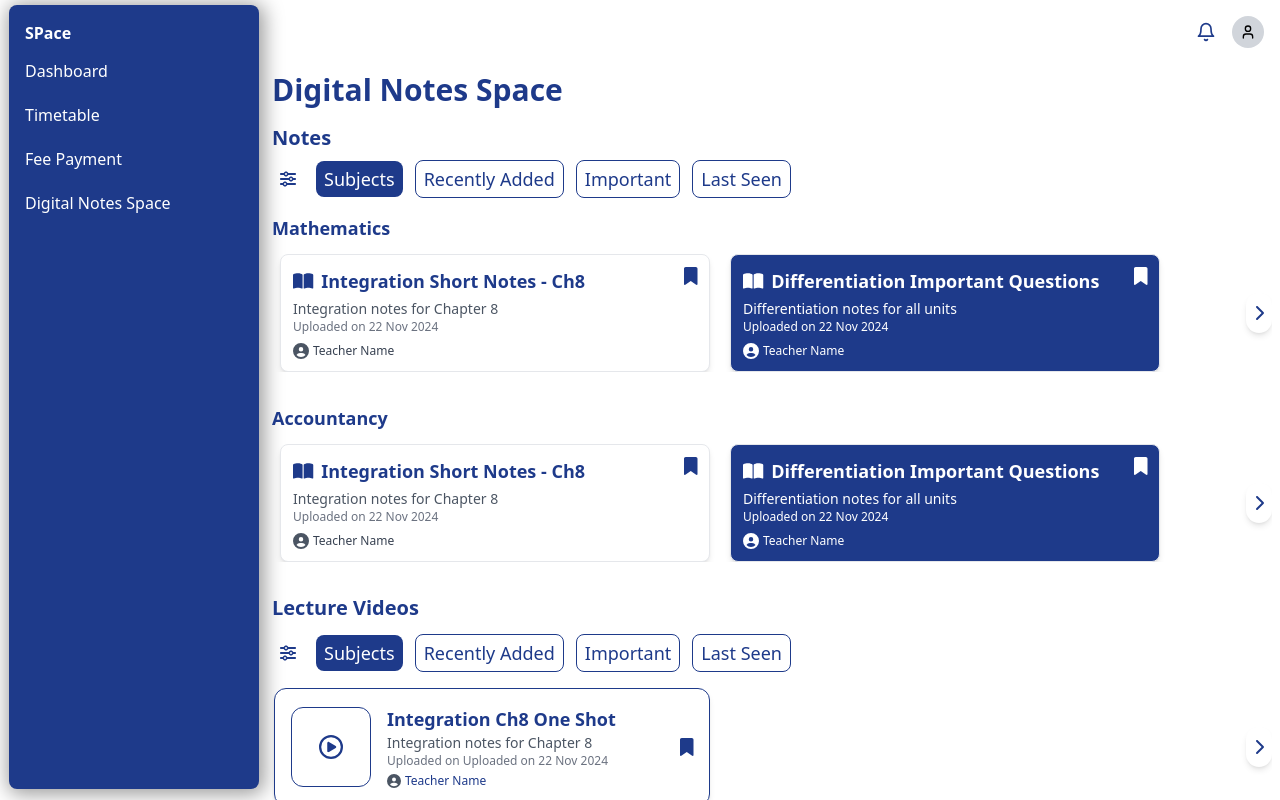
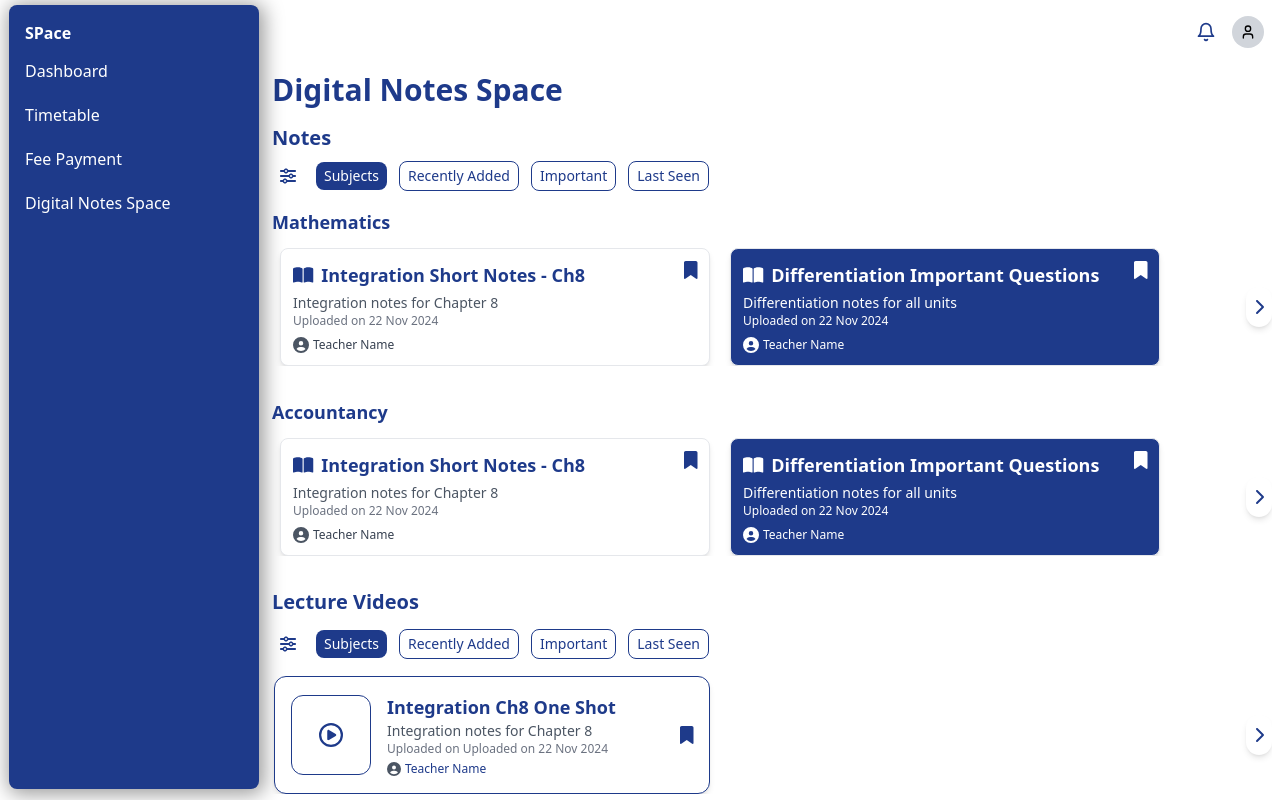
Before and after one commit to SAIKRISHNA2005/Student-Space, a React (Vite) app: page /notes in a window 1280 px wide. Built offline with nearby package versions, Linux system fonts and the light colour scheme.

Commit message:
made changes in paymentItem and Tabs components

```diff
--- a/src/components/PaymentItem.tsx
+++ b/src/components/PaymentItem.tsx
@@ -34,7 +34,7 @@
       </div>
 
       {/* Right Section */}
-      <div className="flex items-center space-x-3">
+      <div className="flex items-center space-x-2">
         {/* Checkbox and Status Text */}
         <input
           type="checkbox"
--- a/src/components/Tabs.tsx
+++ b/src/components/Tabs.tsx
@@ -18,7 +18,7 @@
       {tabs.map((tab) => (
         <button
           key={tab.name}
-          className={`px-2 py-1 md:text-lg sm:text-xs font-medium transition-all rounded-lg ${
+          className={`px-2 py-1 text-sm font-medium transition-all rounded-lg ${
             activeTab === tab.name ? "bg-[#1E3A8A] text-white" : "bg-white text-[#1E3A8A] border border-[#1E3A8A]"
           }`}
           onClick={() => setActiveTab(tab.name)}
```
